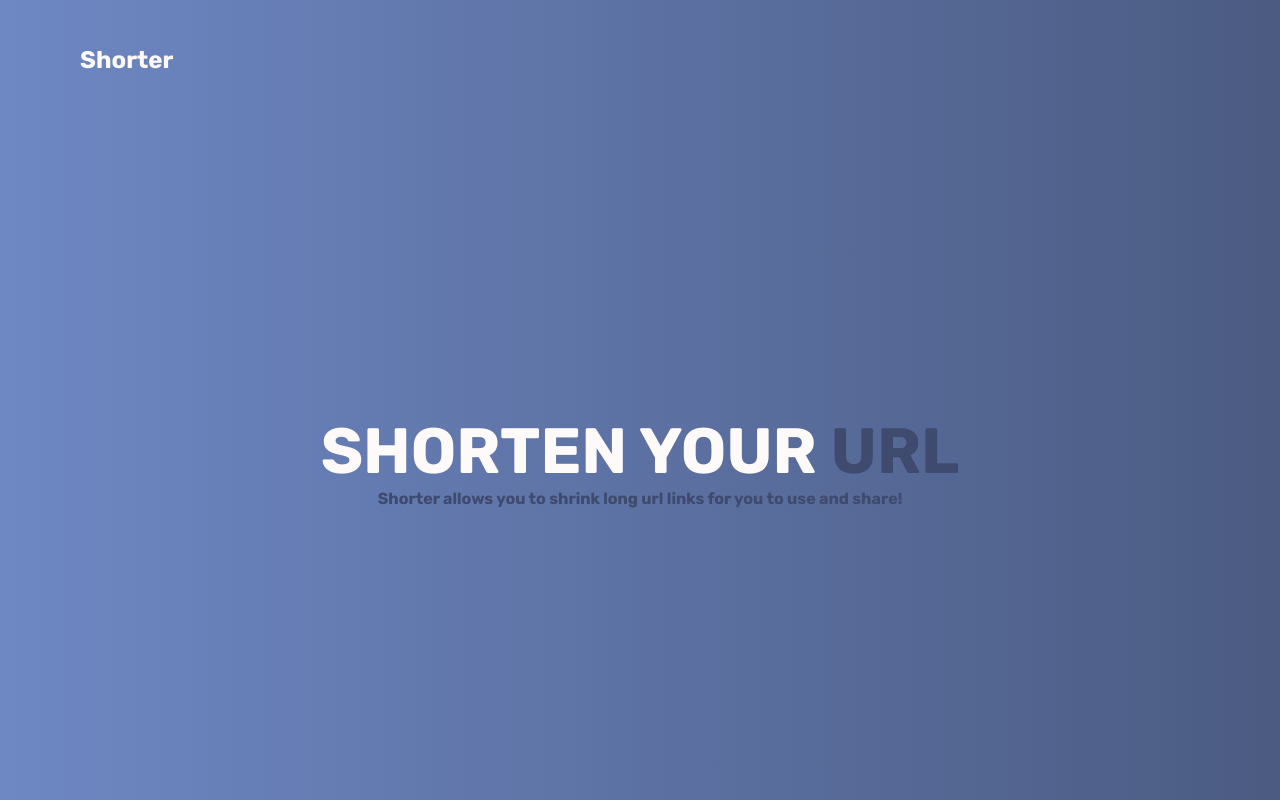
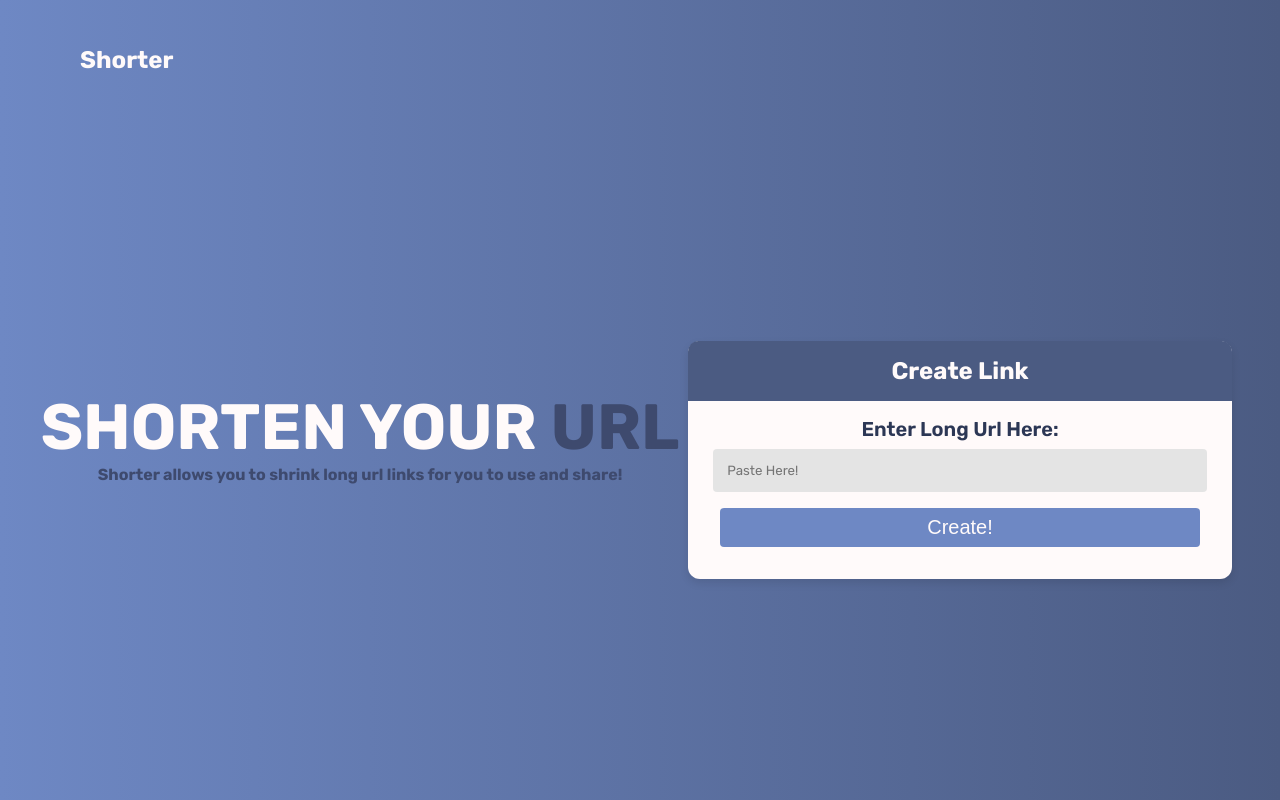
Before and after one commit to hoethan231/url_shortener, a React (Create React App) app in the folder frontend/: page / in a window 1280 px wide. Built offline with nearby package versions, Linux system fonts and the light colour scheme.

Commit message:
style searchbar

```diff
--- a/frontend/src/App.css
+++ b/frontend/src/App.css
@@ -38,6 +38,9 @@ nav {
     flex-direction: column;
     justify-content: center;
     align-items: center;
+    position: relative;
+    top: -3vh;
+    left: 5vh;
 }
 
 .left-container h1 {
@@ -52,3 +55,76 @@ nav {
 .left-container span {
     color: #3e4a6e;
 }
+
+/* Right Form */
+.right-container {
+    flex: 1;
+    display: flex;
+    flex-direction: column;
+    justify-content: center;
+    align-items: center;
+    color: #6e88c4;
+}
+
+.form-wrapper {
+    background-color: #FFFAFA;
+    width: 80%;
+    padding: 2vh;
+    border-radius: 1.5vh;
+    box-shadow: 0 4px 8px rgba(0, 0, 0, 0.1);
+}
+
+.form-header {
+    display: flex;
+    justify-content: center;
+    background-color: #4b5b82;
+    color: #FFFAFA;
+    padding: 2vh;
+    border-radius: 1.3vh 1.3vh 0 0;
+    margin: -2vh;
+}
+
+.form-header h1 {
+    font-size: 3vh;
+}
+
+.form-body {
+    margin-top: 2vh;
+    display: flex;
+    flex-direction: column;
+    align-items: center;
+    padding: 2vh;
+}
+
+form label {
+    font-size: 2.5vh;
+    font-weight: 600;
+    margin-bottom: 1vh;
+    color: #2c3755;
+}
+
+form input[type="text"] {
+    padding: 1vh;
+    font-size: 2vh;
+    margin-bottom: 2vh;
+    width: 100%;
+    border: 1px solid #4b5b82;
+    border-radius: 0.5vh;
+}
+
+form button {
+    padding: 1vh 2vh;
+    font-size: 2.5vh;
+    background-color: #6e88c4;
+    color: #FFFAFA;
+    border: none;
+    border-radius: 0.5vh;
+    cursor: pointer;
+    transition: background-color 0.3s ease;
+    width: 100%;
+    margin-top: 2vh;
+}
+
+form button:hover {
+    background-color: #4b5b82;
+}
--- a/frontend/src/App.js
+++ b/frontend/src/App.js
@@ -19,7 +19,14 @@ export default function App() {
 
                 </div>
                 <div className="right-container">
-
+                    <form className="form-wrapper">
+                        <div className="form-header"><h1>Create Link</h1></div>
+                        <div className="form-body">
+                            <label>Enter Long Url Here:</label>
+                            <Searchbar onSearch={setInput}/>
+                            <button type="submit">Create!</button>
+                        </div>
+                    </form>
                 </div>
             </div>
         </div>
--- a/frontend/src/components/Searchbar/Searchbar.css
+++ b/frontend/src/components/Searchbar/Searchbar.css
@@ -0,0 +1,15 @@
+.input-wrapper {
+    border-radius: 0.5vh;
+    background: #e4e4e4fb;
+    padding: 14px;
+    display: flex;
+    width: 97%;
+}
+
+input {
+    font-family: "Rubik", sans-serif;
+    outline: none;
+    border: none;
+    background: transparent;
+    flex: 1;
+}
--- a/frontend/src/components/Searchbar/Searchbar.jsx
+++ b/frontend/src/components/Searchbar/Searchbar.jsx
@@ -12,7 +12,7 @@ const Searchbar = ({onSearch}) => {
 
     return (
         <form className="input-wrapper" onClick={handleSubmit}>
-            <input value={query} onChange={(e) => setQuery(e.target.value)}/>
+            <input value={query} placeholder="Paste Here!" onChange={(e) => setQuery(e.target.value)}/>
         </form>
     );
 };
```
